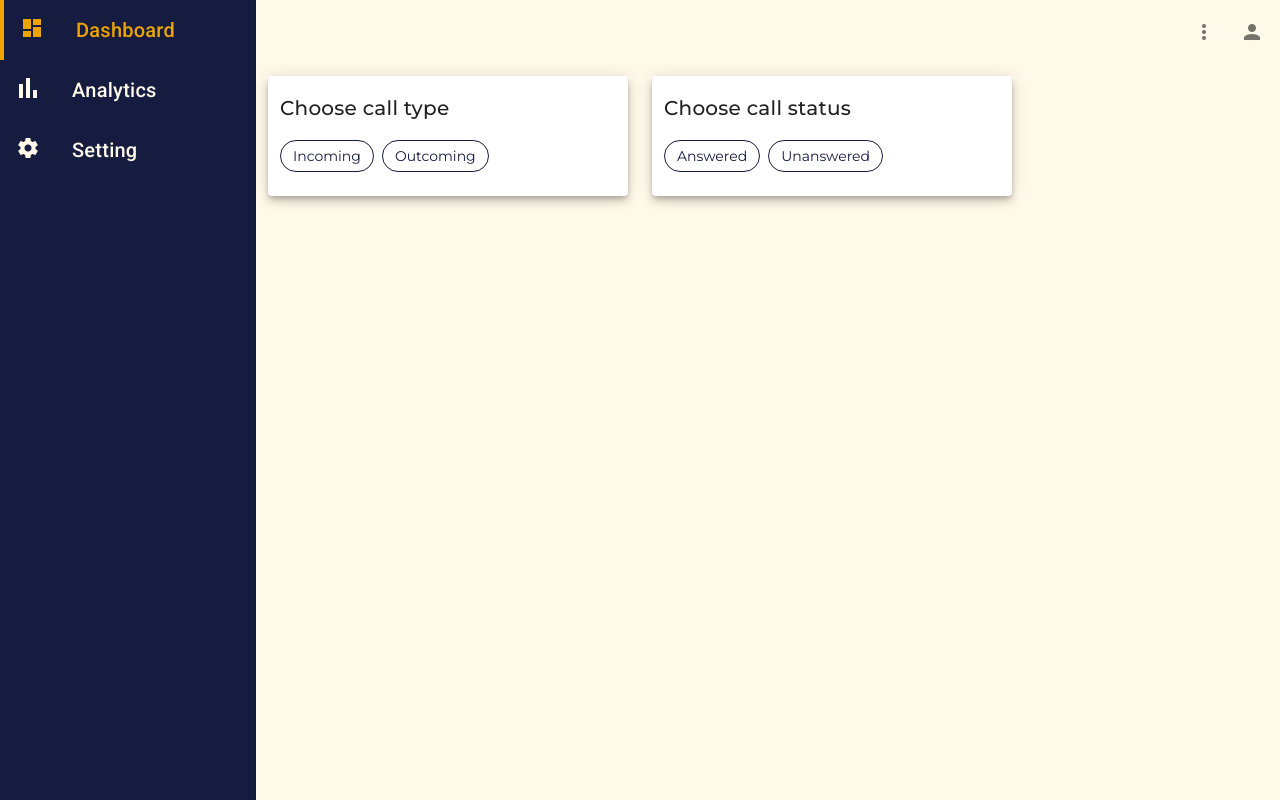
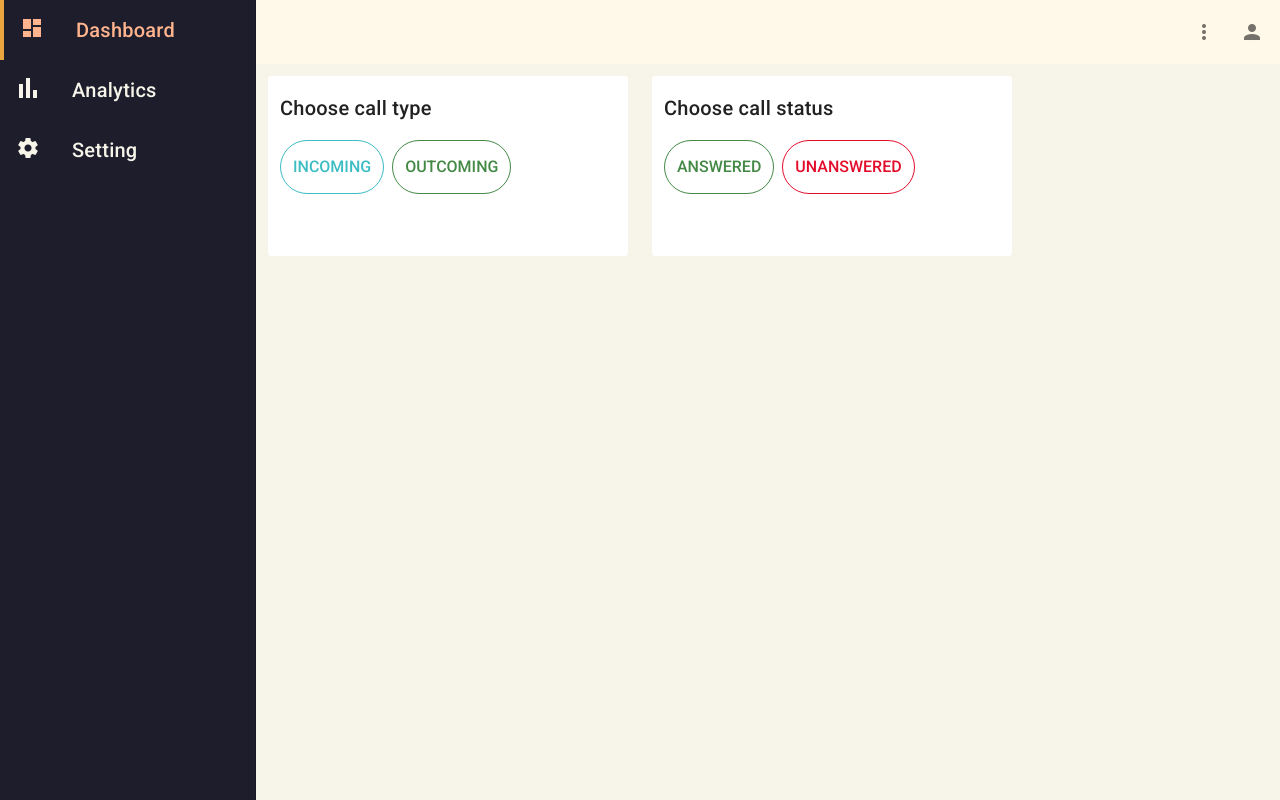
Before and after one commit to TanyaKulikovskaya/Dashboard, a Vue app: page /dashboard in a window 1280 px wide. Built offline with nearby package versions, Linux system fonts and the light colour scheme.

Commit message:
added dynamic classes

```diff
--- a/src/components/TheNavigation.vue
+++ b/src/components/TheNavigation.vue
@@ -64,7 +64,7 @@ export default {
 </script>
 
 <style lang="scss" scoped>
-.theme--light.v-app-bar.v-toolbar.v-sheet {
+.v-app-bar.v-toolbar.v-sheet {
   background-color: #fff9e9 !important;
 }
 
@@ -80,28 +80,28 @@ export default {
   .v-navigation-drawer__content {
     .v-list {
       .v-list-item {
-        color: #fff9e9 !important;
+        color: #f7f4e9 !important;
         .v-icon {
-          color: #fff9e9 !important;
+          color: #f7f4e9 !important;
         }
       }
       .v-list-item--active {
-        color: #efa500 !important;
-        border-left: 4px solid #efa500;
+        color: #eba63f !important;
+        border-left: 4px solid #eba63f;
         &:before {
           opacity: 0;
         }
         .v-icon {
-          color: #efa500 !important;
+          color: #eba63f !important;
         }
       }
       .v-list-item:hover {
-        color: #efa500 !important;
+        color: #ffb48d !important;
         &:before {
           opacity: 0;
         }
         .v-icon {
-          color: #efa500 !important;
+          color: #ffb48d !important;
         }
       }
     }
--- a/src/plugins/vuetify.js
+++ b/src/plugins/vuetify.js
@@ -11,9 +11,9 @@ export default new Vuetify({
     },
     themes: {
       light: {
-        dark: '#161b40',
-        light: '#fff9e9',
-        orange: '#efa500',
+        dark: '#1d1d2c',
+        light: '#f7f4e9 ',
+        orange: '#eba63f',
       },
     },
   },
--- a/src/scss/global.scss
+++ b/src/scss/global.scss
@@ -1,6 +1,3 @@
-@import url('https://fonts.googleapis.com/css2?family=Montserrat:wght@300;400;500;600;700;800&display=swap');
-
 .v-application {
-  font-family: 'Montserrat', sans-serif !important;
-  background: #FFF9E9 !important;
+  background: #f7f4e9 !important;
 }
--- /dev/null
+++ b/src/scss/variables.scss
@@ -0,0 +1,12 @@
+@import url('https://fonts.googleapis.com/css2?family=Montserrat:wght@300;400;500;600;700;800&display=swap');
+
+$body-font-family: 'Montserrat', sans-serif;
+$heading-font-family: 'Montserrat', sans-serif;
+
+$chip-padding: 0 22px !important;
+$chip-group-margin: 6px 12px 6px 0;
+$icon-sizes: (
+  'large': (
+      'height': 38
+    ),
+);
--- a/src/views/DashboardView.vue
+++ b/src/views/DashboardView.vue
@@ -4,40 +4,39 @@
       <v-col cols="9">
         <v-row>
           <v-col cols="6">
-            <v-card elevation="6" class="py-4 px-3">
-              <v-card-title class="px-0 pt-0 pb-2"
-                >Choose call type</v-card-title
-              >
-              <v-chip-group
-                v-model="selectedTypes"
-                multiple
-                column
-                active-class="success--text"
-              >
-                <v-chip v-for="type in types" :key="type" :value="type" filter>
-                  {{ type | formattedTitle }}
+            <v-card elevation="0" class="py-4 px-3" min-height="180">
+              <v-card-title class="px-0 pt-0 pb-2">
+                Choose call type
+              </v-card-title>
+              <v-chip-group v-model="selectedTypes" multiple column>
+                <v-chip
+                  v-for="type in types"
+                  :key="type"
+                  :value="type"
+                  filter
+                  large
+                  :class="`${type}`"
+                >
+                  {{ type }}
                 </v-chip>
               </v-chip-group>
             </v-card>
           </v-col>
           <v-col cols="6">
-            <v-card elevation="6" class="py-4 px-3">
-              <v-card-title class="px-0 pt-0 pb-2"
-                >Choose call status</v-card-title
-              >
-              <v-chip-group
-                v-model="selectedStatuses"
-                multiple
-                column
-                active-class="success--text"
-              >
+            <v-card elevation="0" class="py-4 px-3" min-height="180">
+              <v-card-title class="px-0 pt-0 pb-2">
+                Choose call status
+              </v-card-title>
+              <v-chip-group v-model="selectedStatuses" multiple column>
                 <v-chip
                   v-for="status in statuses"
                   :key="status"
                   :value="status"
                   filter
+                  large
+                  :class="`${status}`"
                 >
-                  {{ status | formattedTitle }}
+                  {{ status }}
                 </v-chip>
               </v-chip-group>
             </v-card>
@@ -73,17 +72,51 @@ export default {
 }
 </script>
 <style lang="scss" scoped>
+.v-chip:not(.v-chip--active) {
+  background: transparent !important;
+  border-width: 1px;
+  border-style: solid;
+}
+
 .v-chip {
-  background: transparent !important;
-  color: #161b40 !important;
-  border: 1px solid #161b40 !important;
+  text-transform: uppercase;
+  font-weight: 500;
+  &.incoming {
+    color: #3cbcc3;
+    border-color: #3cbcc3;
+  }
+  &.outcoming,
+  &.answered {
+    color: #438945;
+    border-color: #438945;
+  }
+  &.unanswered {
+    color: #e40c2b;
+    border-color: #e40c2b;
+  }
+  &.diverted {
+    color: #eba63f;
+    border-color: #eba63f;
+  }
 }
+
 .v-chip--active {
-  background: #161b40 !important;
-  opacity: 0.6 !important;
-  color: #fff9e9 !important;
+  color: #f7f4e9 !important;
+  &.incoming {
+    background: #3cbcc3 !important;
+  }
+  &.outcoming,
+  &.answered {
+    background: #438945 !important;
+  }
+  &.unanswered {
+    background: #e40c2b !important;
+  }
+  &.diverted {
+    background: #eba63f !important;
+  }
   .v-icon {
-    color: #fff9e9 !important;
+    color: #f7f4e9 !important;
   }
 }
 </style>
```
